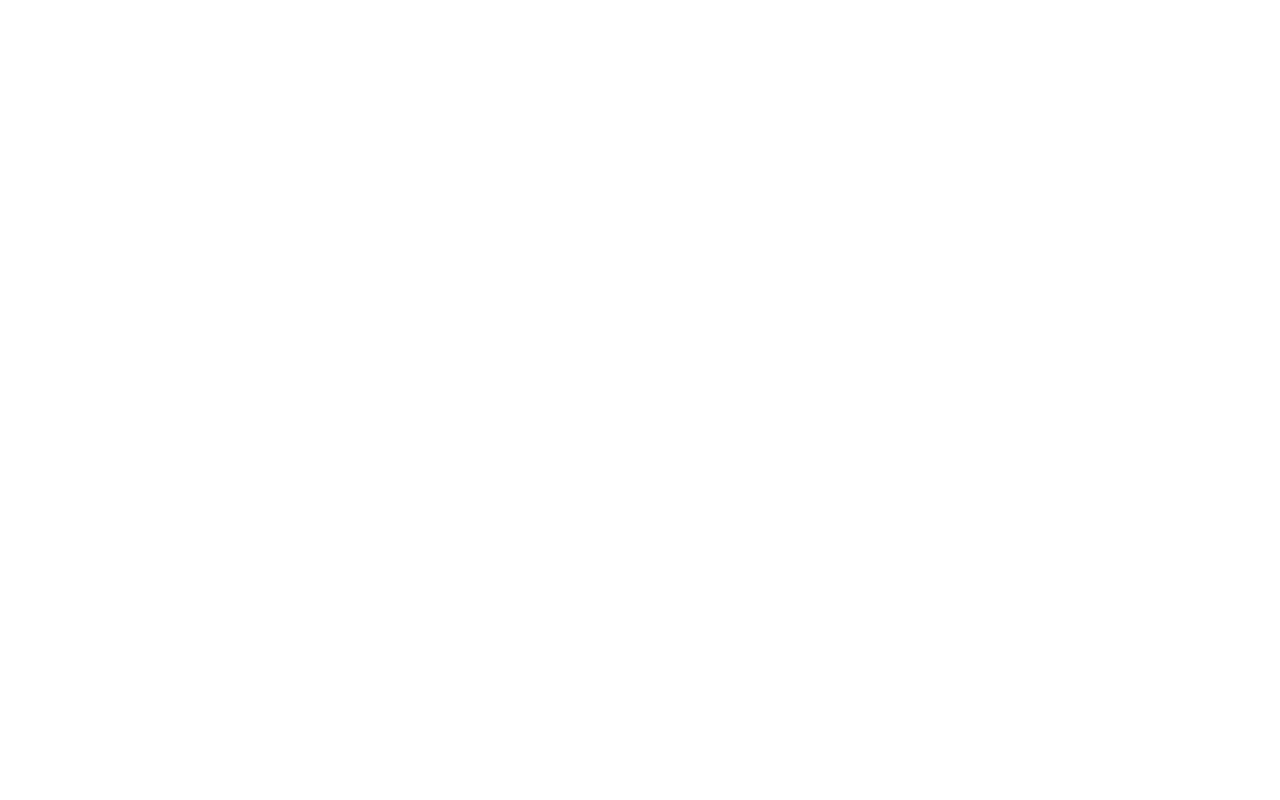
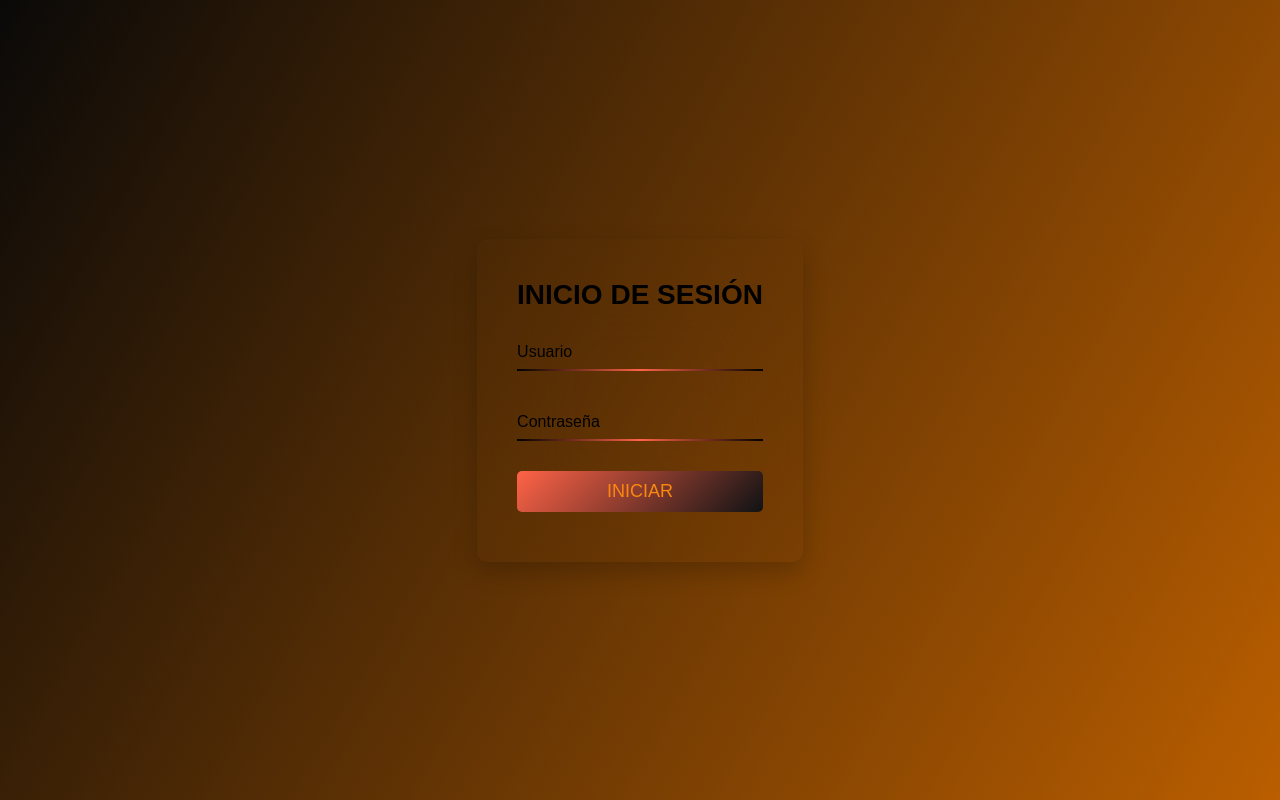
Before and after one commit to Juanzapatat/proyecto-integrador.html, a plain HTML site: page index.html in a window 1280 px wide. Drawn offline with Linux system fonts and the light colour scheme.

Commit message:
Parte de Dayson,tuvo problemas con el repositorio en su computador

```diff
--- a/index.html
+++ b/index.html
@@ -4,8 +4,24 @@
     <meta charset="UTF-8">
     <meta name="viewport" content="width=device-width, initial-scale=1.0">
     <title>Document</title>
+    <link rel="stylesheet" href="style.css">
 </head>
 <body>
-
+    <div class="login-container">
+        <form class="login-form">
+          <h2>INICIO DE SESIÓN</h2>
+          <div class="input-box">
+            <input type="text" required="required" />
+            <span>Usuario</span>
+            <i></i>
+          </div>
+          <div class="input-box">
+            <input type="password" required="required" />
+            <span>Contraseña</span>
+            <i></i>
+          </div>
+          <button type="submit" class="login-btn">INICIAR</button>
+        </form>
+      </div>
 </body>
 </html>
--- /dev/null
+++ b/style.css
@@ -0,0 +1,101 @@
+* {
+    margin: 0;
+    padding: 0;
+    box-sizing: border-box;
+    font-family: "Poppins", sans-serif;
+  }
+
+  body {
+    display: flex;
+    justify-content: center;
+    align-items: center;
+    min-height: 100vh;
+    background: linear-gradient(120deg, #0a0908, #ba5e00 );
+  }
+
+  .login-container {
+    display: flex;
+    justify-content: center;
+    align-items: center;
+    height: 100%;
+  }
+
+  .login-form {
+    position: relative;
+    padding: 40px 40px 50px;
+    background: transparent;
+    backdrop-filter: blur(50px);
+    box-shadow: 0 10px 25px rgba(0, 0, 0, 0.2);
+    border-radius: 10px;
+    border-color: black;
+  }
+
+  .login-form h2 {
+    text-align: center;
+    margin-bottom: 20px;
+    font-size: 28px;
+    color: #000000;
+  }
+
+  .input-box {
+    position: relative;
+    margin-bottom: 30px;
+  }
+
+  .input-box input {
+    width: 100%;
+    padding: 10px;
+    font-size: 16px;
+    color: #000000;
+    border: none;
+    background: transparent;
+    outline: none;
+    border-bottom: 2px solid #000000;
+  }
+
+  .input-box span {
+    position: absolute;
+    left: 0;
+    bottom: 10px;
+    color: #000000;
+    font-size: 16px;
+    transition: 0.3s;
+    pointer-events: none;
+  }
+
+  .input-box input:focus ~ span,
+  .input-box input:valid ~ span {
+    transform: translateY(-30px);
+    color: #f3811d;
+    font-size: 14px;
+  }
+
+  .input-box i {
+    position: absolute;
+    left: 0;
+    bottom: 0;
+    width: 100%;
+    height: 2px;
+    background: linear-gradient(90deg, transparent, #ff6347, transparent);
+    transition: 0.4s;
+  }
+
+  .input-box input:focus ~ i {
+    width: 100%;
+  }
+
+  .login-btn {
+    width: 100%;
+    background: linear-gradient(135deg, #ff6347, #101214);
+    border: none;
+    padding: 10px;
+    border-radius: 5px;
+    color: #fb890f;
+    font-size: 18px;
+    cursor: pointer;
+    transition: background 0.3s;
+  }
+
+  .login-btn:hover {
+    background: linear-gradient(135deg, #42e695, #3bb2b8);
+  }
```
